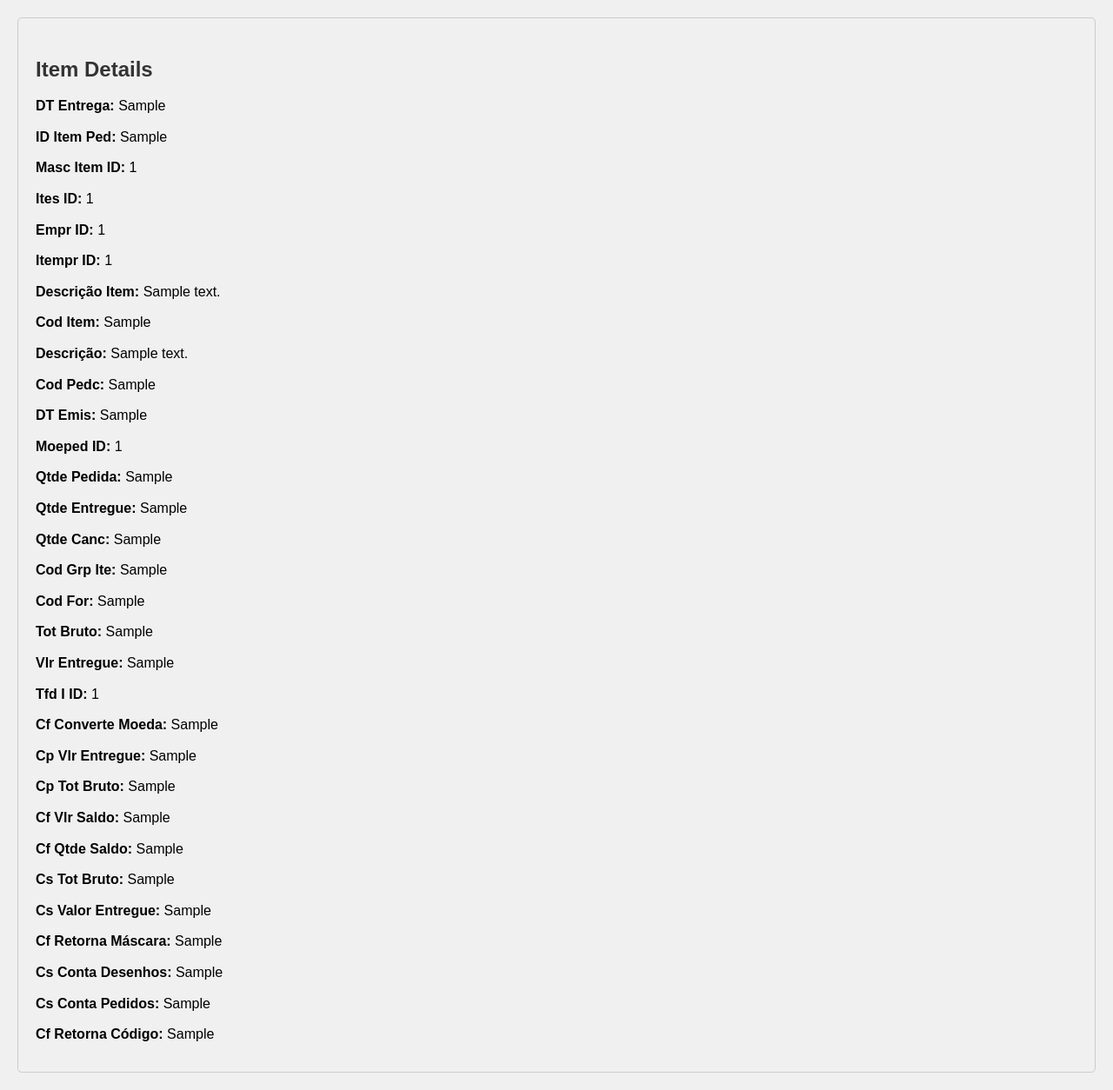
After one commit to rtalis/FoccoERP-purchase-search-from-xml, a Flask app: page /item/1 in a window 1280 px wide. The commit adds this page. Shown: the whole page at 87% size. Run offline with Flask 3, Linux system fonts and the light colour scheme; tables that the repository leaves empty hold one stand-in row (values such as "Sample post").

Commit message:
fixed search and added the details screen

```diff
--- a/app.py
+++ b/app.py
@@ -1,8 +1,9 @@
-from flask import Flask, request, render_template, redirect, url_for, flash
+from flask import Flask, request, render_template, redirect, url_for, flash,  jsonify
 from flask_sqlalchemy import SQLAlchemy
 import xml.etree.ElementTree as ET
 from collections import defaultdict
 import re
+from playwright.sync_api import sync_playwright, expect
 from fuzzywuzzy import fuzz
 
 app = Flask(__name__)
@@ -43,7 +44,45 @@ class Item(db.Model):
     cs_conta_desenhos = db.Column(db.String(50))
     cs_conta_pedidos = db.Column(db.String(50))
     cf_retorna_codigo = db.Column(db.String(50))
+    #comprador = db.Column(db.String(200))
+    #insert_by = db.Column(db.String(200))
 
+    def to_dict(self):
+        return {
+            'dt_entrega': self.dt_entrega,
+            'id_item_ped': self.id_item_ped,
+            'masc_item_id': self.masc_item_id,
+            'ites_id': self.ites_id,
+            'empr_id': self.empr_id,
+            'itempr_id': self.itempr_id,
+            'descricao_item': self.descricao_item,
+            'cod_item': self.cod_item,
+            'descricao': self.descricao,
+            'cod_pedc': self.cod_pedc,
+            'dt_emis': self.dt_emis,
+            'moeped_id': self.moeped_id,
+            'qtde_pedida': self.qtde_pedida,
+            'qtde_entregue': self.qtde_entregue,
+            'qtde_canc': self.qtde_canc,
+            'cod_grp_ite': self.cod_grp_ite,
+            'cod_for': self.cod_for,
+            'tot_bruto': self.tot_bruto,
+            'vlr_entregue': self.vlr_entregue,
+            'tfd_i_id': self.tfd_i_id,
+            'cf_converte_moeda': self.cf_converte_moeda,
+            'cp_vlr_entregue': self.cp_vlr_entregue,
+            'cp_tot_bruto': self.cp_tot_bruto,
+            'cf_vlr_saldo': self.cf_vlr_saldo,
+            'cf_qtde_saldo': self.cf_qtde_saldo,
+            'cs_tot_bruto': self.cs_tot_bruto,
+            'cs_valor_entregue': self.cs_valor_entregue,
+            'cf_retorna_mascara': self.cf_retorna_mascara,
+            'cs_conta_desenhos': self.cs_conta_desenhos,
+            'cs_conta_pedidos': self.cs_conta_pedidos,
+            'cf_retorna_codigo': self.cf_retorna_codigo,
+           # 'comprador': self.comprador,
+           # 'insert_by': self.insert_by
+        }
     def __repr__(self):
         return f'<Item {self.cod_pedc}>'
 
@@ -53,9 +92,13 @@ with app.app_context():
 def fuzzy_search(query, items):
     results = []
     for item in items:
-        ratio = fuzz.partial_ratio(query.lower(), item.descricao.lower())
+        ratio = fuzz.partial_ratio(query.lower(), item.descricao_item.lower())
         if ratio >= 70:  # Adjust the threshold as needed
             results.append(item)
+        else:
+            ratio = fuzz.partial_ratio(query.lower(), item.descricao.lower())
+            if ratio >= 70:  # Adjust the threshold as needed
+                results.append(item)
     return results
 
 def parse_xml(xml_data):
@@ -110,6 +153,40 @@ def parse_xml(xml_data):
 def home():
     return redirect(url_for('search'))
 
+@app.route('/run_playwright', methods=['POST'])
+def run_playwright():
+    descricao = request.json.get('descricao')
+    dt_entrega = request.json.get('dt_entrega')
+
+    with sync_playwright() as playwright:
+        browser = playwright.chromium.launch(headless=False)
+        context = browser.new_context()
+        page = context.new_page()
+        page.goto("https://auth.sieg.com/login?ReturnUrl=https%3a%2f%2fcofre.sieg.com%2fpesquisa-avancada")
+        page.get_by_placeholder("E-mail").click()
+        page.get_by_placeholder("E-mail").fill("")
+        page.get_by_placeholder("Senha").click()
+        page.get_by_placeholder("Senha").fill("")
+        page.get_by_role("button", name="Entrar").click()
+        page.get_by_role("combobox").click()
+        page.get_by_text("Razão Social Emitente").click()
+        page.get_by_role("combobox").nth(1).click()
+        page.get_by_ext("Contém").click()
+        page.get_by_role("textbox").nth(1).fill(descricao)
+        page.get_by_text("Adicionar campo").click()
+        page.get_by_role("combobox").nth(3).select_option("EmissionDate")
+        page.get_by_role("combobox").nth(4).select_option("$gte")
+        page.get_by_placeholder("dd/mm/yyyy").click()
+        page.get_by_placeholder("dd/mm/yyyy").fill(dt_entrega)
+        page.get_by_role("button", name="Buscar").click()
+
+        # ---------------------
+        context.close()
+        browser.close()
+
+    return jsonify({'status': 'success'})
+
+
 @app.route('/import', methods=['GET', 'POST'])
 def import_data():
     if request.method == 'GET':
@@ -137,12 +214,17 @@ def import_data():
 
     return redirect(url_for('home'), code=302)
 
+@app.route('/item/<int:item_id>')
+def item_detail(item_id):
+    item = Item.query.get_or_404(item_id)
+    return render_template('item_detail.html', item=item)
+
 
 @app.route('/search', methods=['GET', 'POST'])
 def search():
     query = ''
     misspelling = False
-    filter_by = ['cod_pedc', 'descricao', 'cod_item', 'id_item_ped']
+    filter_by = ['cod_pedc', 'descricao', 'cod_item', 'id_item_ped', 'descricao_item']
 
     if request.method == 'POST':
         query = request.form.get('query', '')
@@ -151,6 +233,8 @@ def search():
 
         if query != "":
             filters = []
+            if 'descricao_item' in filter_by:
+                filters.append(Item.cod_pedc.contains(query))
             if 'cod_pedc' in filter_by:
                 filters.append(Item.cod_pedc.contains(query))
             if 'descricao' in filter_by:
--- a/static/css/styles.css
+++ b/static/css/styles.css
@@ -148,3 +148,68 @@ a[href="/search"]:hover {
     border-radius: 5px;
     font-weight: bold;
 }
+
+.modal {
+    display: none;
+    position: fixed;
+    z-index: 1;
+    left: 0;
+    top: 0;
+    width: 100%;
+    height: 100%;
+    overflow: auto;
+    background-color: rgb(0,0,0);
+    background-color: rgba(0,0,0,0.4);
+    padding-top: 60px;
+}
+
+.modal-content {
+    background-color: #fefefe;
+    margin: 5% auto;
+    padding: 20px;
+    border: 1px solid #888;
+    width: 80%;
+    border-radius: 10px;
+}
+
+.close {
+    color: #aaa;
+    float: right;
+    font-size: 28px;
+    font-weight: bold;
+}
+
+.close:hover,
+.close:focus {
+    color: black;
+    text-decoration: none;
+    cursor: pointer;
+}
+
+
+body {
+    font-family: Arial, sans-serif;
+    line-height: 1.6;
+    margin: 20px;
+}
+.item-details {
+    border: 1px solid #ccc;
+    padding: 20px;
+    margin-bottom: 20px;
+    border-radius: 5px;
+}
+.item-details h2 {
+    margin-bottom: 10px;
+    color: #333;
+}
+.item-details .field {
+    margin-bottom: 10px;
+}
+.item-details .field label {
+    font-weight: bold;
+}
+.item-details .field span {
+    display: inline-block;
+    width: 80%;
+    word-wrap: break-word;
+}
--- /dev/null
+++ b/templates/item_detail.html
@@ -0,0 +1,141 @@
+<!DOCTYPE html>
+<html lang="en">
+<head>
+    <meta charset="UTF-8">
+    <meta name="viewport" content="width=device-width, initial-scale=1.0">
+    <title>Item Detail</title>
+    <link rel="stylesheet" type="text/css" href="../static/css/styles.css">
+
+
+</head>
+<body>
+    <div class="item-details">
+        <h2>Item Details</h2>
+        <div class="field">
+            <label>DT Entrega:</label>
+            <span>{{ item.dt_entrega }}</span>
+        </div>
+        <div class="field">
+            <label>ID Item Ped:</label>
+            <span>{{ item.id_item_ped }}</span>
+        </div>
+        <div class="field">
+            <label>Masc Item ID:</label>
+            <span>{{ item.masc_item_id }}</span>
+        </div>
+        <div class="field">
+            <label>Ites ID:</label>
+            <span>{{ item.ites_id }}</span>
+        </div>
+        <div class="field">
+            <label>Empr ID:</label>
+            <span>{{ item.empr_id }}</span>
+        </div>
+        <div class="field">
+            <label>Itempr ID:</label>
+            <span>{{ item.itempr_id }}</span>
+        </div>
+        <div class="field">
+            <label>Descrição Item:</label>
+            <span>{{ item.descricao_item }}</span>
+        </div>
+        <div class="field">
+            <label>Cod Item:</label>
+            <span>{{ item.cod_item }}</span>
+        </div>
+        <div class="field">
+            <label>Descrição:</label>
+            <span>{{ item.descricao }}</span>
+        </div>
+        <div class="field">
+            <label>Cod Pedc:</label>
+            <span>{{ item.cod_pedc }}</span>
+        </div>
+        <div class="field">
+            <label>DT Emis:</label>
+            <span>{{ item.dt_emis }}</span>
+        </div>
+        <div class="field">
+            <label>Moeped ID:</label>
+            <span>{{ item.moeped_id }}</span>
+        </div>
+        <div class="field">
+            <label>Qtde Pedida:</label>
+            <span>{{ item.qtde_pedida }}</span>
+        </div>
+        <div class="field">
+            <label>Qtde Entregue:</label>
+            <span>{{ item.qtde_entregue }}</span>
+        </div>
+        <div class="field">
+            <label>Qtde Canc:</label>
+            <span>{{ item.qtde_canc }}</span>
+        </div>
+        <div class="field">
+            <label>Cod Grp Ite:</label>
+            <span>{{ item.cod_grp_ite }}</span>
+        </div>
+        <div class="field">
+            <label>Cod For:</label>
+            <span>{{ item.cod_for }}</span>
+        </div>
+        <div class="field">
+            <label>Tot Bruto:</label>
+            <span>{{ item.tot_bruto }}</span>
+        </div>
+        <div class="field">
+            <label>Vlr Entregue:</label>
+            <span>{{ item.vlr_entregue }}</span>
+        </div>
+        <div class="field">
+            <label>Tfd I ID:</label>
+            <span>{{ item.tfd_i_id }}</span>
+        </div>
+        <div class="field">
+            <label>Cf Converte Moeda:</label>
+            <span>{{ item.cf_converte_moeda }}</span>
+        </div>
+        <div class="field">
+            <label>Cp Vlr Entregue:</label>
+            <span>{{ item.cp_vlr_entregue }}</span>
+        </div>
+        <div class="field">
+            <label>Cp Tot Bruto:</label>
+            <span>{{ item.cp_tot_bruto }}</span>
+        </div>
+        <div class="field">
+            <label>Cf Vlr Saldo:</label>
+            <span>{{ item.cf_vlr_saldo }}</span>
+        </div>
+        <div class="field">
+            <label>Cf Qtde Saldo:</label>
+            <span>{{ item.cf_qtde_saldo }}</span>
+        </div>
+        <div class="field">
+            <label>Cs Tot Bruto:</label>
+            <span>{{ item.cs_tot_bruto }}</span>
+        </div>
+        <div class="field">
+            <label>Cs Valor Entregue:</label>
+            <span>{{ item.cs_valor_entregue }}</span>
+        </div>
+        <div class="field">
+            <label>Cf Retorna Máscara:</label>
+            <span>{{ item.cf_retorna_mascara }}</span>
+        </div>
+        <div class="field">
+            <label>Cs Conta Desenhos:</label>
+            <span>{{ item.cs_conta_desenhos }}</span>
+        </div>
+        <div class="field">
+            <label>Cs Conta Pedidos:</label>
+            <span>{{ item.cs_conta_pedidos }}</span>
+        </div>
+        <div class="field">
+            <label>Cf Retorna Código:</label>
+            <span>{{ item.cf_retorna_codigo }}</span>
+        </div>
+        <!-- Add other fields as needed -->
+    </div>
+</body>
+</html>
```
Also changed, not shown: static/js/scripts.js (added, +87 -0 lines), templates/search.html (+35 -29 lines), login_success.png (added).
